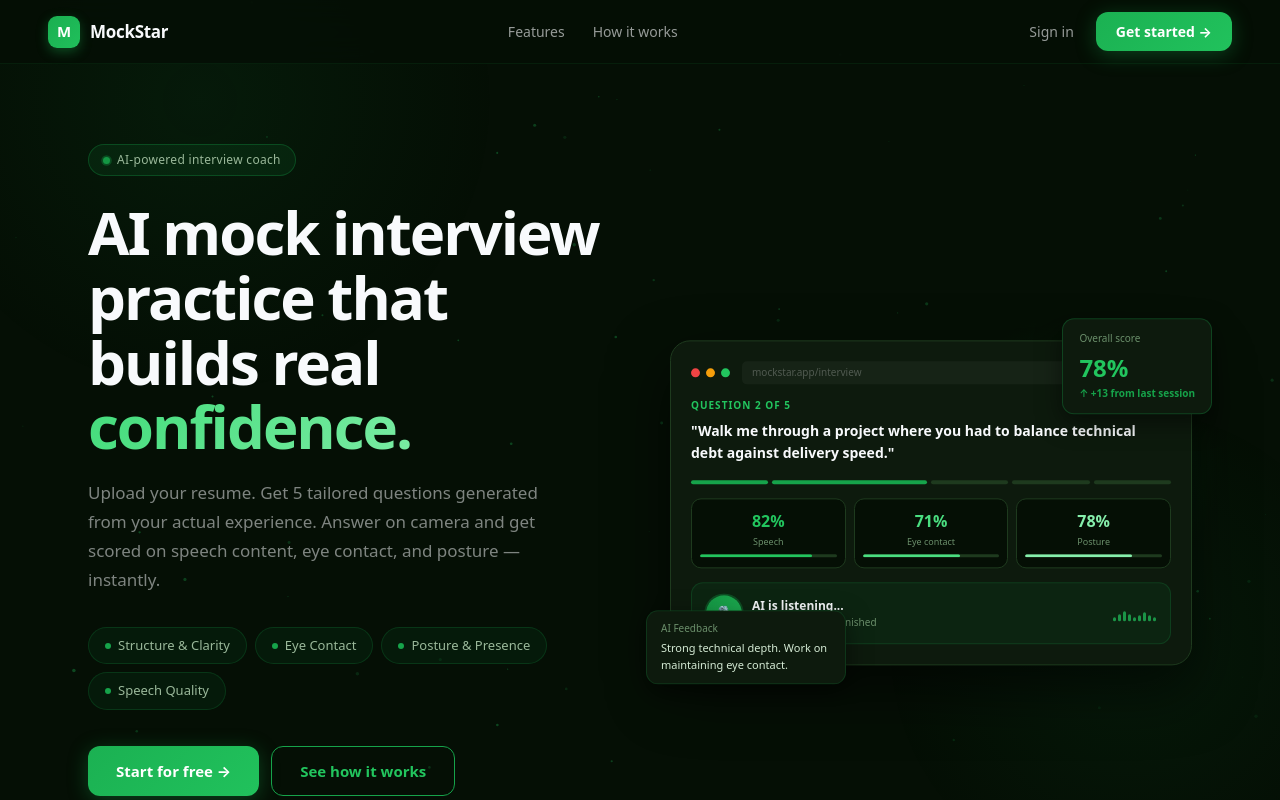
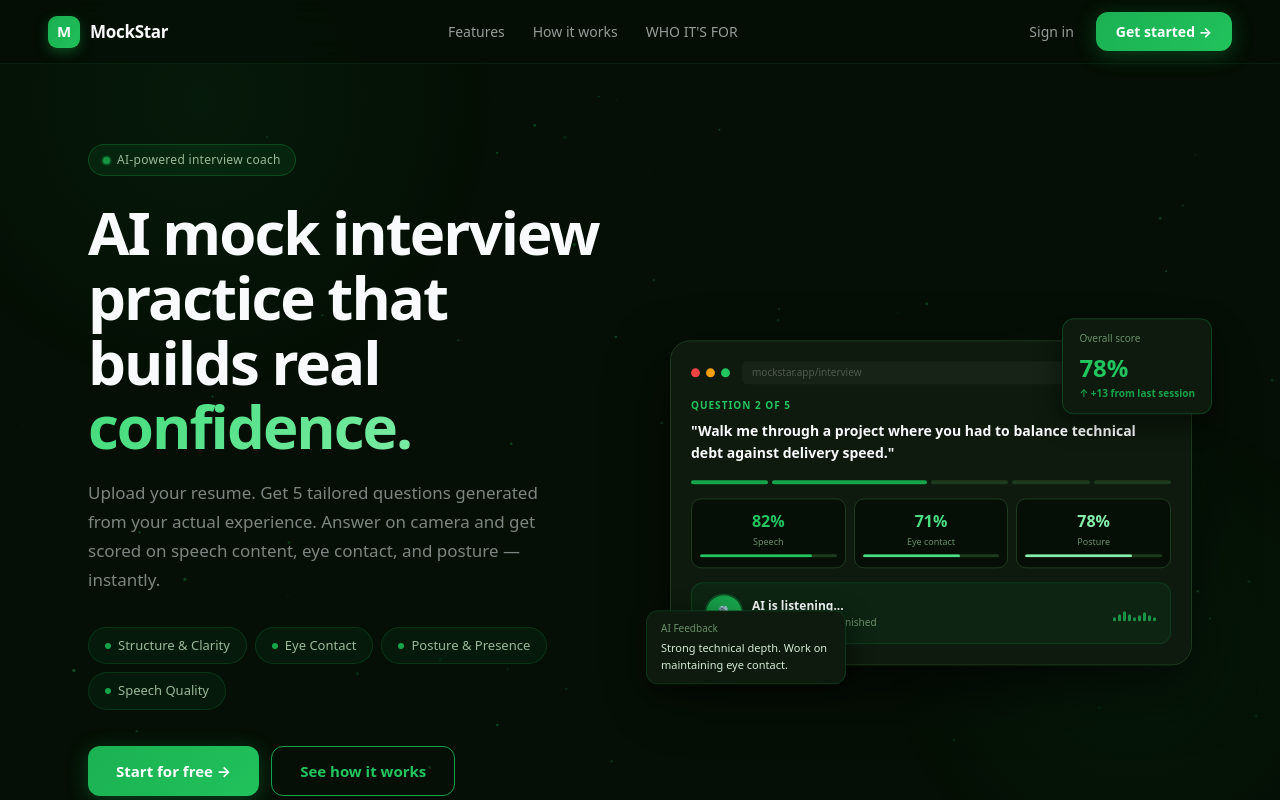
Before and after one commit to aryanassit/MOCKSTAR, a Next.js app in the folder ai-mock-interview/: page / in a window 1280 px wide. Shown: the top 800 px of the page. Built offline with nearby package versions, Linux system fonts and the light colour scheme.

Commit message:
update landing page

```diff
--- a/ai-mock-interview/app/page.tsx
+++ b/ai-mock-interview/app/page.tsx
@@ -87,6 +87,7 @@
         <div style={{ display:'flex', alignItems:'center', gap:'4px' }}>
           <a href="#features" className="nav-link">Features</a>
           <a href="#how-it-works" className="nav-link">How it works</a>
+          <a href="#who-it's for" className="nav-link">WHO IT'S FOR</a>
 
         </div>
         <div style={{ display:'flex', alignItems:'center', gap:'10px' }}>
```
